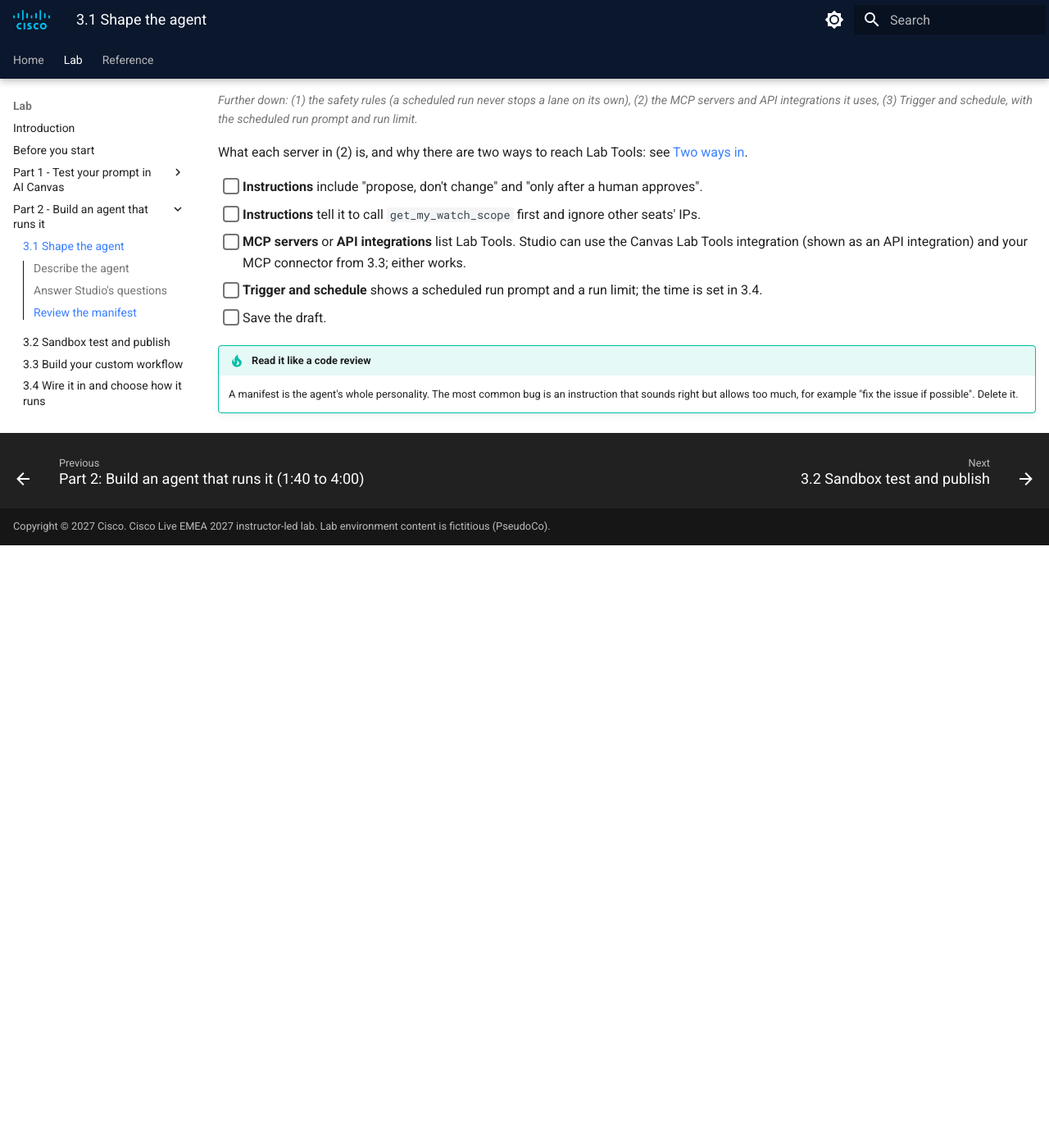
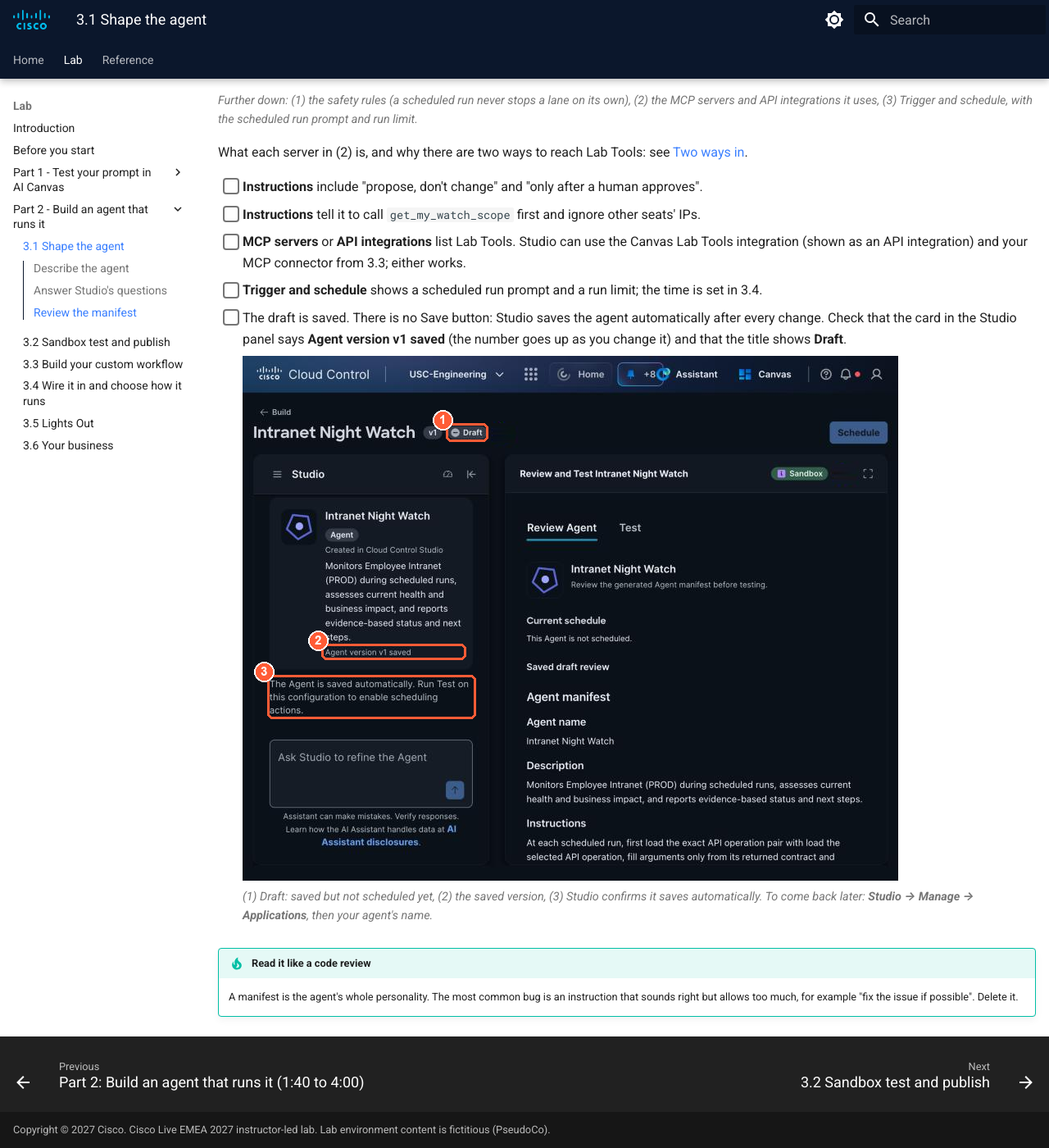
Before and after one commit to mokuma56/cloud-control-agent-lab-guide, an MkDocs documentation site: the page built from docs/part2/3-1-shape-agent.md, in a window 1280 px wide and 1400 px high, scrolled down 4949 px. Shown: the whole window at 82% size. Built offline with MkDocs 1.6.1 and Material for MkDocs 9.7.7, drawn with Linux system fonts in a browser that asks for light colours; before the commit the page ends 5614 px from its top, so only the background shows below that.

Commit message:
3.1: how the agent draft is saved
Studio has no Save button for agents; it saves automatically. The 3.1
checklist now says what to check (Agent version vN saved, Draft) and how
to reopen the agent, with an annotated screenshot.

Co-Authored-By: Claude Opus 5.5 <noreply@anthropic.com>

```diff
--- a/docs/part2/3-1-shape-agent.md
+++ b/docs/part2/3-1-shape-agent.md
@@ -107,7 +107,13 @@ What each server in (2) is, and why there are two ways to reach Lab Tools: see [
 - [ ] **MCP servers** or **API integrations** list Lab Tools. Studio can use the Canvas Lab Tools
       integration (shown as an API integration) and your MCP connector from 3.3; either works.
 - [ ] **Trigger and schedule** shows a scheduled run prompt and a run limit; the time is set in 3.4.
-- [ ] Save the draft.
+- [ ] The draft is saved. There is no Save button: Studio saves the agent automatically after every
+      change. Check that the card in the Studio panel says **Agent version v1 saved** (the number goes
+      up as you change it) and that the title shows **Draft**.
+
+    ![15b-agent-saved](../img/15b-agent-saved.png){ loading=lazy }
+
+    *(1) Draft: saved but not scheduled yet, (2) the saved version, (3) Studio confirms it saves automatically. To come back later: **Studio → Manage → Applications**, then your agent's name.*
 
 !!! tip "Read it like a code review"
     A manifest is the agent's whole personality. The most common bug is an instruction that sounds
```
Also changed, not shown: docs/img/15b-agent-saved.png (added).
